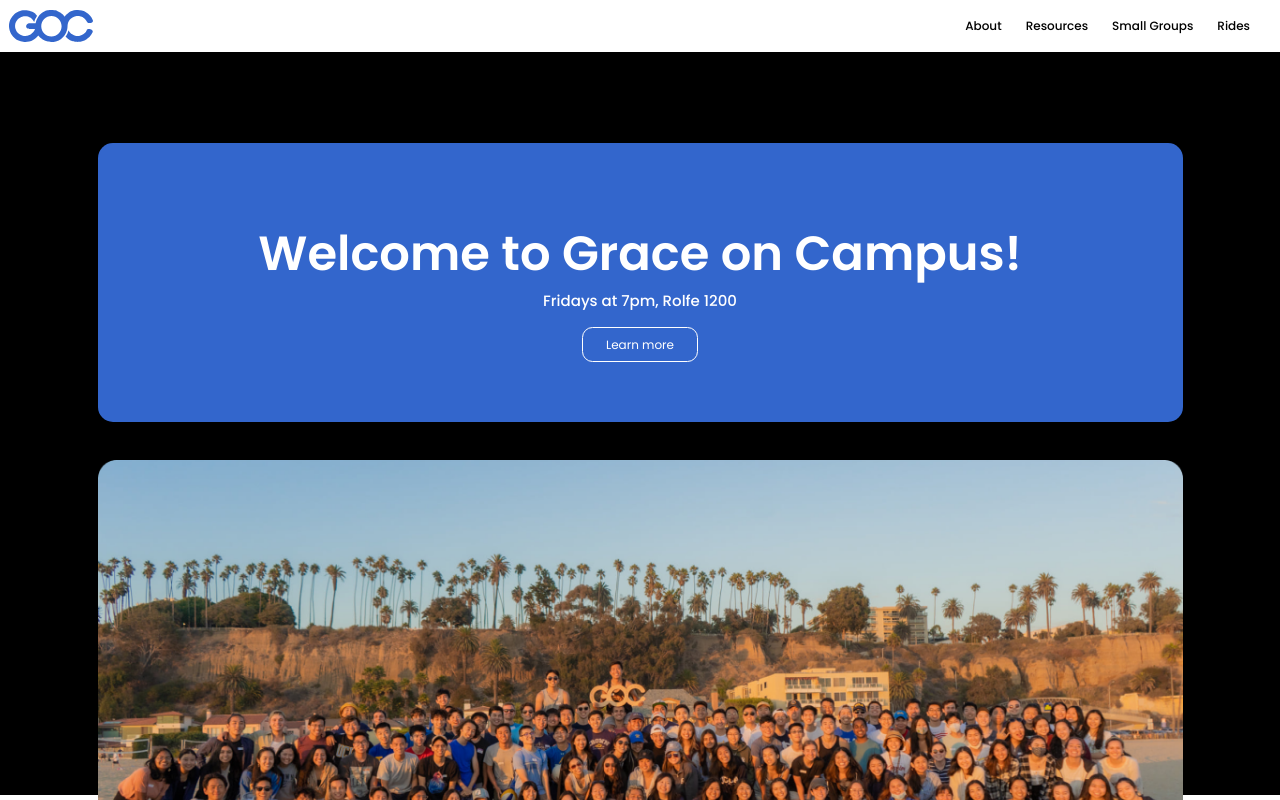
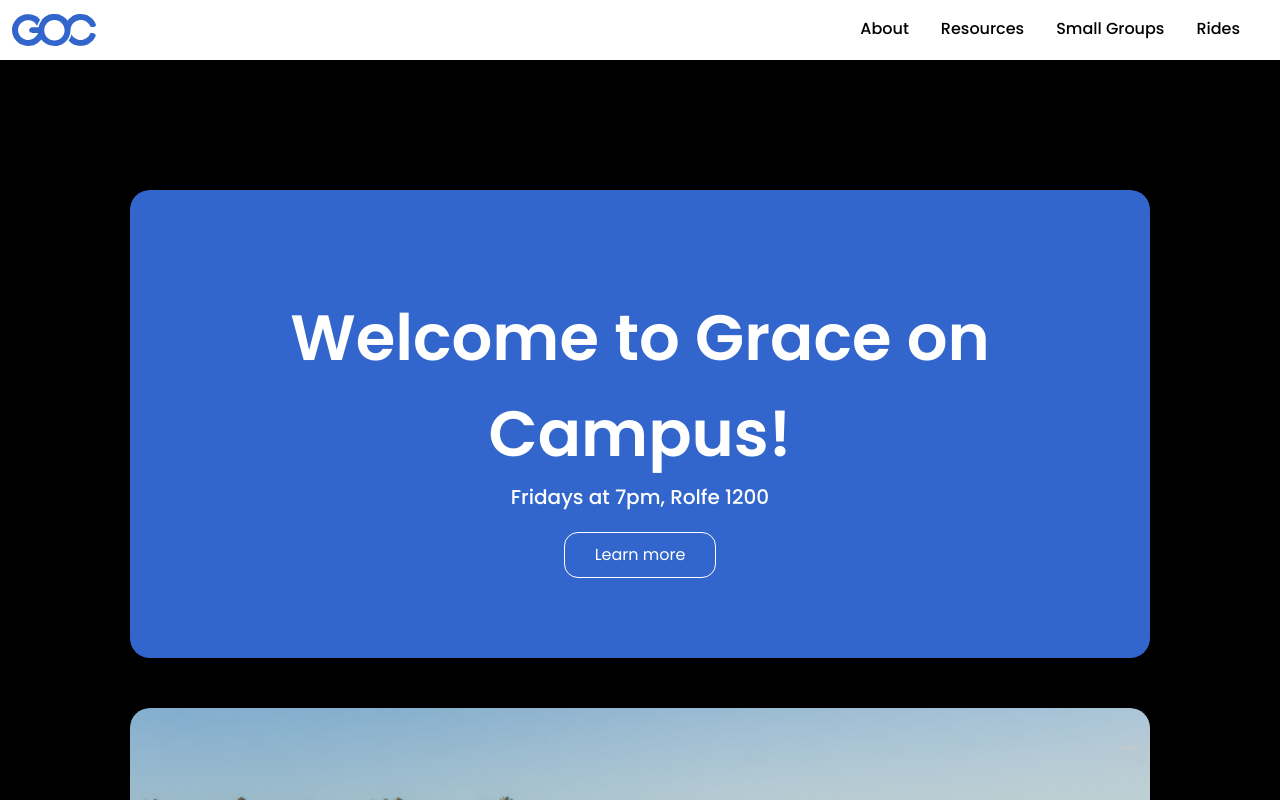
Before and after one commit to graceoncampus/goc-web-v3, a React (Create React App) app: page / in a window 1280 px wide. Shown: the top 800 px of the page. Built offline with nearby package versions, Linux system fonts and the light colour scheme; no server answers; what aws-amplify would draw is missing.

Commit message:
Added Fix to XXL screen resolution

```diff
--- a/src/Components/Landing/Landing.scss
+++ b/src/Components/Landing/Landing.scss
@@ -16,13 +16,13 @@ html {
 
 @include media-breakpoint-up(md) {
     html {
-        font-size: 9px;
+        font-size: 10px;
     }
 }
 
 @include media-breakpoint-up(xl) {
     html {
-        font-size: 12px;
+        font-size: 16px;
     }
 }
 
@@ -144,7 +144,7 @@ html {
     justify-content: center;
     position: relative;
     width: 100%;
-    margin: rem.convert(100px) 0;
+    margin: rem.convert(300px) 0 rem.convert(100px) 0;
 }
 
 .landing-welcome-paragraph-title {
@@ -177,13 +177,6 @@ html {
     background-color: black;
 }
 
-/* Laptop */
-@include media-breakpoint-down(xl) {
-    .landing-welcome-paragraph-container {
-        margin: rem.convert(200px) 0;
-    }
-}
-
 /* Phone and Tablet */
 @include media-breakpoint-down(md) {
     .landing-welcome-image-container {
@@ -200,8 +193,4 @@ html {
     .landing-facebook-btn {
         width: 70%;
     }
-
-    .landing-welcome-paragraph-container {
-        margin: rem.convert(300px) 0 rem.convert(100px) 0;
-    }
 }
```
